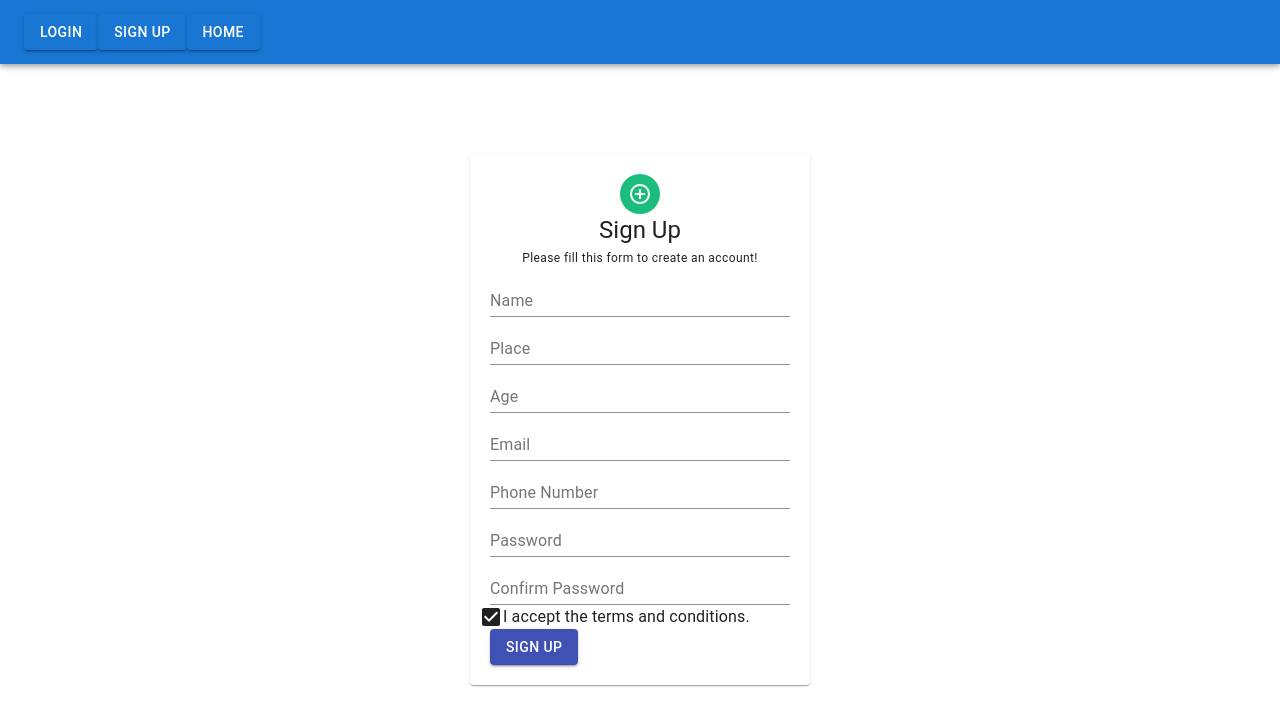
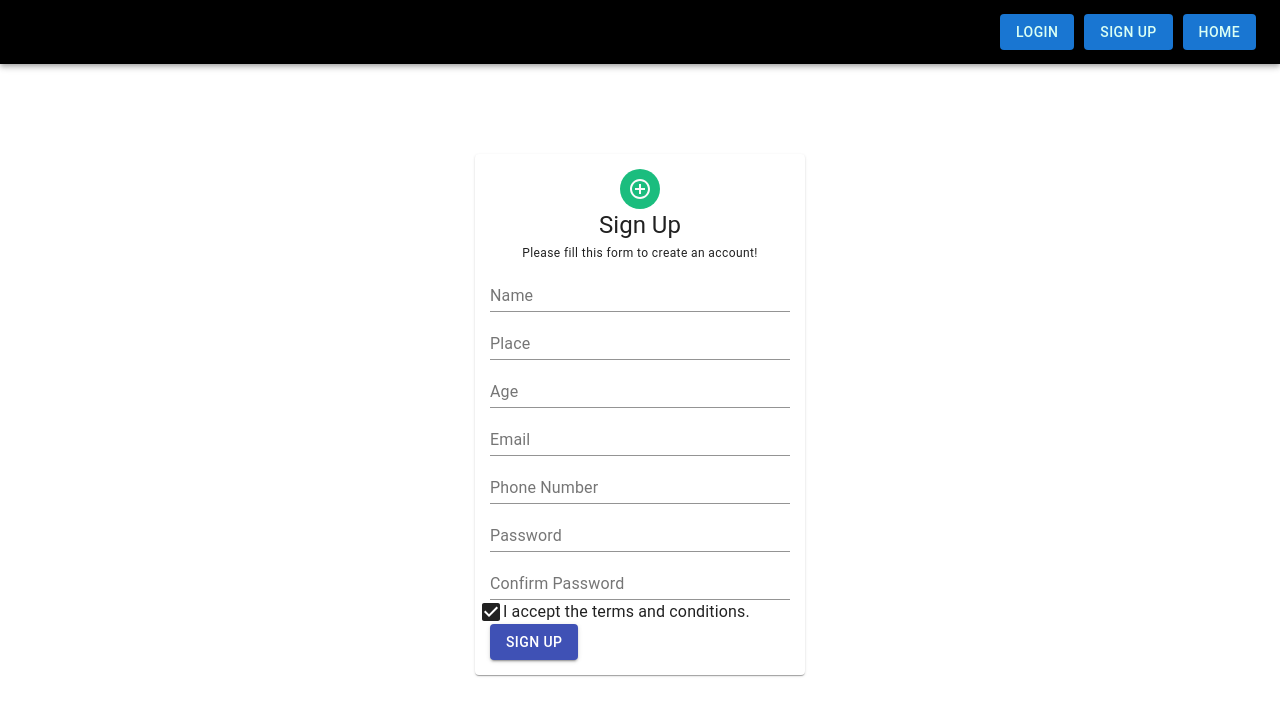
Before and after one commit to ICTAK-Expense-Tracker-App/Expense-Tracker-App, a React (Create React App) app in the folder frontend/: page /SignUp in a window 1280 px wide. Shown: the top 726 px of the page. Built offline with nearby package versions, Linux system fonts and the light colour scheme.

Commit message:
Your commit message

```diff
--- a/frontend/src/components/Login.css
+++ b/frontend/src/components/Login.css
@@ -10,6 +10,7 @@
     width: 50%;
     display: flex;
     justify-content: flex-end;
+    height: 100%;
   }
 
   .login-logo {
--- a/frontend/src/components/NavBar.css
+++ b/frontend/src/components/NavBar.css
@@ -1,9 +1,24 @@
-/* NavbarStyles.css */
+.navbar {
+  background-color: black !important;
+}
 
-.navbar {
-    background-color: black;
-  }
+.toolbar {
+  display: flex;
+  justify-content: flex-end;
+}
+
+.spacer {
+  flex-grow: 1;
+}
 
 .customButton {
-    background-color: green;
-  }
+  margin-left: 10px;
+  background-color: rgb(5, 131, 79);
+  color: rgb(218, 255, 244) !important;
+  border-radius: 20px;
+  padding: 8px 16px;
+}
+
+.customButton:not(:last-child) {
+  margin-right: 10px;
+}
--- a/frontend/src/components/NavBar.jsx
+++ b/frontend/src/components/NavBar.jsx
@@ -2,20 +2,18 @@ import React from 'react';
 import { AppBar, Button, Toolbar } from '@mui/material';
 import { Link } from 'react-router-dom';
 import './NavBar.css';
-import './Home.jsx';
-
 
 const NavBar = () => {
   return (
     <div>
-        <AppBar position="static" className="navbar">
-            <Toolbar>
-            <Button component={Link} to='/Login' variant='contained' className='customButton'>Login</Button>
-            <Button component={Link} to='/SignUp' variant='contained' className='customButton'>Sign Up</Button>
-            <Button component={Link} to='/Home' variant='contained' className='customButton'>Home</Button>
-            </Toolbar>
-        </AppBar>
-
+      <AppBar position="static" className="navbar">
+        <Toolbar className="toolbar">
+          <div className="spacer" />
+          <Button component={Link} to="/Login" variant="contained" className="customButton">Login</Button>
+          <Button component={Link} to="/SignUp" variant="contained" className="customButton">Sign Up</Button>
+          <Button component={Link} to="/Home" variant="contained" className="customButton">Home</Button>
+        </Toolbar>
+      </AppBar>
     </div>
   );
 };
--- a/frontend/src/components/SignUp.jsx
+++ b/frontend/src/components/SignUp.jsx
@@ -5,7 +5,7 @@ import { CheckBox } from '@mui/icons-material';
 import './SignUp.css'
 
 const SignUp = () => {
-    const paperStyle = { padding: 20, width: 300, margin: "0 auto" };
+    const paperStyle = { padding: 15, width: 300, margin: "0 auto" };
     const headerStyle = { margin: 0 };
     const avatarStyle = { backgroundColor: '#1bbd7e' };
 
```
